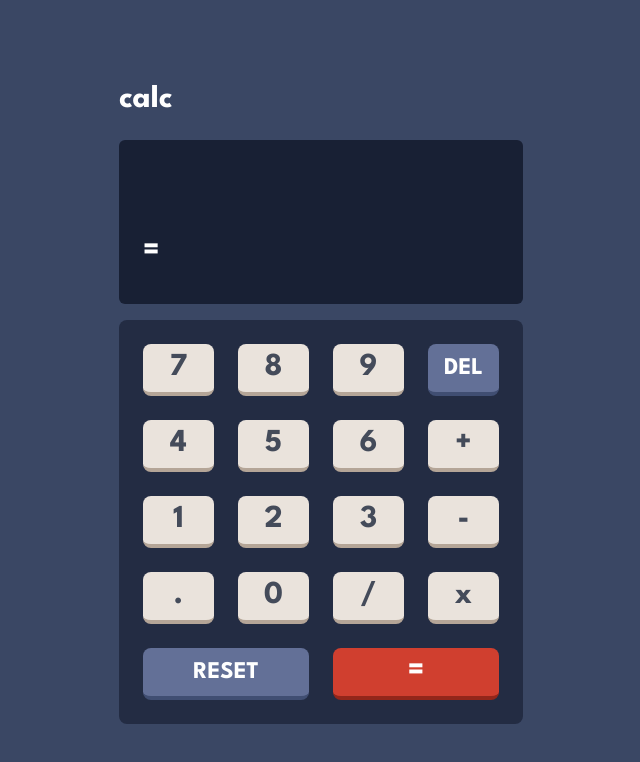
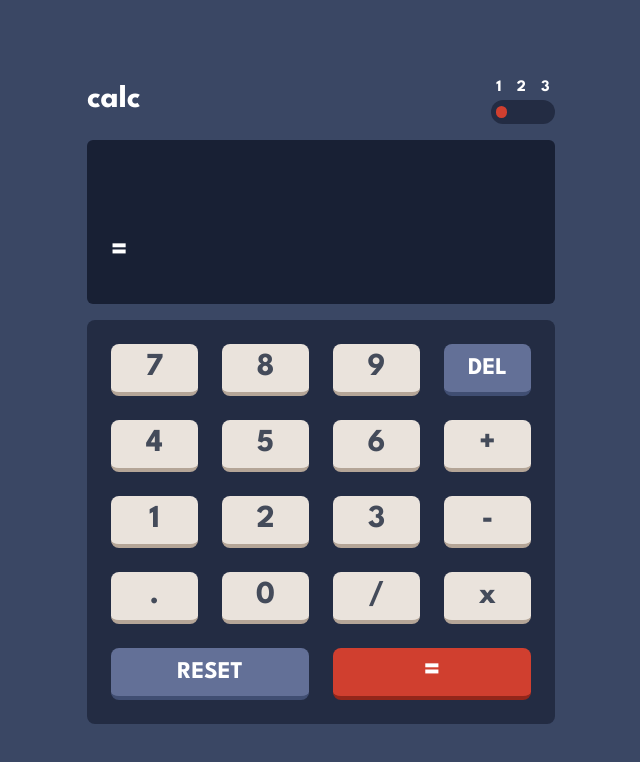
Before and after one commit to tientaidev/calculator, a website: page index.html in a window 1280 px wide. Shown: the whole page, without its empty margins (319-959 px from the left). Drawn offline with Linux system fonts and the light colour scheme.

Commit message:
Add color switch functionality

```diff
--- a/index.html
+++ b/index.html
@@ -1,17 +1,32 @@
 <!DOCTYPE html>
-<html class="bg-mainbg" lang="en">
+<html lang="en">
   <head>
     <meta charset="UTF-8" />
     <meta name="viewport" content="width=device-width, initial-scale=1.0" />
     <link href="./dist/output.css" rel="stylesheet" />
     <script src="index.js" defer></script>
+    <script src="themeSwitch.js" defer></script>
     <title>Calcualator</title>
   </head>
-  <body>
+  <body class="bg-mainBgBlue">
     <div class="flex items-center h-screen" role="main">
-      <div class="cal-container mx-auto">
-        <h1 class="text-white text-[32px] mb-4">calc</h1>
-        <div class="screen">
+      <div class="mx-auto" id="calculator">
+        <div class="flex flex-wrap justify-between mb-4">
+          <h1 class= "text-[32px] align-bottom">calc</h1>
+          <div class="w-16 h-12">
+            <div class="w-5/6 h-1/2 flex justify-between mx-auto">
+              <div>1</div>
+              <div>2</div>
+              <div>3</div>
+            </div>
+            <div class="bg-keyPadBgBlue rounded-xl w-full h-1/2 flex mx-auto">
+              <div class="h-full w-1/3 theme-switcher flex flex-wrap items-center content-center justify-center" id="theme-1"></div>
+              <div class="h-full w-1/3 theme-switcher flex flex-wrap items-center content-center justify-center" id="theme-2"></div>
+              <div class="h-full w-1/3 theme-switcher flex flex-wrap items-center content-center justify-center" id="theme-3"></div>
+            </div>
+          </div>
+        </div>
+        <div id="screen">
           <div id="equation-screen" class="h-10 m-3"></div>
 
           <p>
@@ -19,25 +34,25 @@
             <div id="result-screen" class="h-10 m-3"></div>
           </p>
         </div>
-        <div class="grid gap-6 grid-cols-4" id="buttons-container">
-          <button class="button orange-button number-button">7</button>
-          <button class="button orange-button number-button">8</button>
-          <button class="button orange-button number-button">9</button>
-          <button class="button blue-button" id="delete-button">DEL</button>
-          <button class="button orange-button number-button">4</button>
-          <button class="button orange-button number-button">5</button>
-          <button class="button orange-button number-button">6</button>
-          <button class="button orange-button operator-button">+</button>
-          <button class="button orange-button number-button">1</button>
-          <button class="button orange-button number-button">2</button>
-          <button class="button orange-button number-button">3</button>
-          <button class="button orange-button operator-button">-</button>
-          <button class="button orange-button number-button">.</button>
-          <button class="button orange-button number-button">0</button>
-          <button class="button orange-button operator-button">/</button>
-          <button class="button orange-button operator-button">x</button>
-          <button class="button blue-button col-span-2" id="reset-button">RESET</button>
-          <button class="button red-button col-span-2" id="result-button">=</button>
+        <div class="grid gap-6 grid-cols-4" id="keypad">
+          <button class="button number-button number-and-operator">7</button>
+          <button class="button number-button number-and-operator">8</button>
+          <button class="button number-button number-and-operator">9</button>
+          <button class="button delete-and-reset" id="delete-button">DEL</button>
+          <button class="button number-button number-and-operator">4</button>
+          <button class="button number-button number-and-operator">5</button>
+          <button class="button number-button number-and-operator">6</button>
+          <button class="button operator-button number-and-operator">+</button>
+          <button class="button number-button number-and-operator">1</button>
+          <button class="button number-button number-and-operator">2</button>
+          <button class="button number-button number-and-operator">3</button>
+          <button class="button operator-button number-and-operator">-</button>
+          <button class="button number-button number-and-operator">.</button>
+          <button class="button number-button number-and-operator">0</button>
+          <button class="button operator-button number-and-operator">/</button>
+          <button class="button operator-button number-and-operator">x</button>
+          <button class="button delete-and-reset col-span-2" id="reset-button">RESET</button>
+          <button class="button col-span-2" id="result-button">=</button>
         </div>
       </div>
     </div>
--- a/index.js
+++ b/index.js
@@ -106,14 +106,14 @@ function del() {
 
 numberButtons.forEach(button => {
   button.addEventListener('click', () => assignOperands(button.textContent));
-})
+});
 
 operatorButtons.forEach(button => {
   button.addEventListener('click', () => {
     assignOperator(button.textContent);
     evaluate();
   });
-})
+});
 
 resetButton.addEventListener('click', reset);
 evaluateButton.addEventListener('click', () => {
--- a/input.css
+++ b/input.css
@@ -11,27 +11,51 @@
 }
 
 @layer components {
-  #buttons-container {
-    @apply bg-keypadbg p-6 rounded-lg;
+  #keypad {
+    @apply p-6 rounded-lg;
   }
 
   .button {
-    @apply text-center text-darkbluetext rounded-lg text-[32px] border-b-4 px-4;
+    @apply text-center rounded-lg text-[32px] border-b-4 px-6;
+  }
+
+  .light-grayish-orange-button {
+    @apply bg-keyBgLightGrayishOrange text-textVeryDarkGrayishBlue border-b-keyShadowGrayishOrange active:bg-keyBgLightGrayishOrange active:border-b-keyShadowGrayishOrange hover:bg-keyShadowGrayishOrange hover:border-b-keyBgLightGrayishOrange;
+  }
+
+  .desaturated-dark-blue-button {
+    @apply bg-keyBgBlue border-b-keyShadowBlue text-textWhite text-2xl active:bg-keyShadowBlue active:border-b-keyBgBlue hover:bg-keyShadowBlue;
+  }
+
+  .red-button {
+    @apply bg-keyBgRed text-white border-b-keyShadowDarkRed active:bg-keyShadowDarkRed active:border-b-keyBgRed hover:bg-keyShadowDarkRed;
+  }
+
+  .dark-moderate-cyan-button {
+    @apply bg-keyBgDarkModerateCyan text-textWhite text-2xl border-b-keyShadowVeryDarkCyan active:bg-keyShadowVeryDarkCyan active:border-b-keyBgDarkModerateCyan hover:bg-keyShadowVeryDarkCyan;
   }
 
   .orange-button {
-    @apply bg-orangekeybg text-darkbluetext border-b-orangekeyshadow active:bg-orangekeyshadow active:border-b-orangekeybg;
+    @apply bg-keyBgOrange text-textWhite border-b-keyShadowDarkOrange active:bg-keyShadowDarkOrange active:border-b-keyBgOrange hover:bg-keyShadowDarkOrange;
   }
 
-  .blue-button {
-    @apply bg-bluekeybg text-white text-2xl border-b-bluekeyshadow active:bg-bluekeyshadow active:border-b-bluekeybg;
+  .light-grayish-yellow-button {
+    @apply bg-keyBgLightGrayishYellow text-textVeryDarkGrayishBlue border-b-keyShadowDarkGrayishOrange active:bg-keyShadowDarkGrayishOrange active:border-b-keyBgLightGrayishYellow hover:bg-keyShadowDarkGrayishOrange;
   }
 
-  .red-button {
-    @apply bg-redkeybg text-white border-b-redkeyshadow active:bg-redkeyshadow active:border-b-redkeybg;
+  .dark-violet-button {
+    @apply bg-keyBgDarkViolet text-textWhite border-b-keyShadowVividMagenta active:bg-keyShadowVividMagenta active:border-b-keyBgDarkViolet hover:bg-keyShadowVividMagenta;
   }
 
-  .screen {
-    @apply bg-screenbg text-white text-right p-6 rounded-md mb-4 text-[32px];
+  .pure-cyan-button {
+    @apply bg-keyBgPureCyan text-textWhite border-b-keyShadowSoftCyan active:bg-keyShadowSoftCyan active:border-b-keyBgPureCyan hover:bg-keyShadowSoftCyan;
+  }
+
+  .very-dark-violet-button {
+    @apply bg-keyBgVeryDarkViolet text-textWhite text-2xl border-b-keyShadowDarkMagenta active:bg-keyShadowDarkMagenta active:border-b-keyBgVeryDarkViolet hover:bg-keyShadowDarkMagenta;
+  }
+
+  #screen {
+    @apply text-right p-6 rounded-md mb-4 text-[32px];
   }
 }
--- /dev/null
+++ b/themeSwitch.js
@@ -0,0 +1,73 @@
+const theme1 = document.querySelector("#theme-1");
+const theme2 = document.querySelector("#theme-2");
+const theme3 = document.querySelector("#theme-3");
+
+const mainBackground = document.querySelector("body");
+const calculator = document.querySelector("#calculator");
+const screen = document.querySelector("#screen");
+const keypad = document.querySelector("#keypad");
+const numberAndOperatorButtons = document.querySelectorAll(".number-and-operator");
+const deleteAndResetButtons = document.querySelectorAll(".delete-and-reset");
+const resultButton = document.querySelector("#result-button");
+
+const mainBackgroundColors = ['bg-mainBgBlue', 'bg-mainBgLightGray', 'bg-mainBgVeryDarkViolet'];
+const calculatorTextColors = ['text-textWhite', 'text-textVeryDarkGrayishYellow', 'text-textLightYellow'];
+const screenBackgroundColors = ['bg-screenBgBlue', 'bg-screenBgVeryLightGray', 'bg-screenBgVeryDarkViolet'];
+const keyPadBackgroundColors = ['bg-keyPadBgBlue', 'bg-keyPadBgLightGray', 'bg-keyPadBgVeryDarkViolet'];
+const numberAndOperatorButtonColors = ['light-grayish-orange-button', 'light-grayish-yellow-button', 'dark-violet-button'];
+const numberAndOperatorTextColors = ['text-textVeryDarkGrayishBlue', 'text-textVeryDarkGrayishYellow', 'text-textLightYellow'];
+const deleteAndResetButtonColors = ['desaturated-dark-blue-button', 'dark-moderate-cyan-button', 'very-dark-violet-button'];
+const resultButtonColors = ['red-button', 'orange-button', 'pure-cyan-button'];
+const resultButtonTextColors = ['text-textWhite', 'text-textWhite', 'text-textVeryDarkBlue'];
+const toggleColors = ['bg-keyBgRed', 'bg-keyBgOrange', 'bg-keyBgPureCyan'];
+
+function resetColors() {
+  mainBackground.classList.remove(...mainBackgroundColors);
+  calculator.classList.remove(...calculatorTextColors);
+  screen.classList.remove(...screenBackgroundColors);
+  keypad.classList.remove(...keyPadBackgroundColors);
+  numberAndOperatorButtons.forEach(numberAndOperator => numberAndOperator.classList.remove(...numberAndOperatorButtonColors, ...numberAndOperatorTextColors));
+  deleteAndResetButtons.forEach(deleteAndResetButton => deleteAndResetButton.classList.remove(...deleteAndResetButtonColors));
+  resultButton.classList.remove(...resultButtonColors, ...resultButtonTextColors);
+}
+
+function applyColors(themeId) {
+  const index = themeId - 1;
+  mainBackground.classList.add(mainBackgroundColors[index]);
+  calculator.classList.add(calculatorTextColors[index]);
+  screen.classList.add(screenBackgroundColors[index]);
+  keypad.classList.add(keyPadBackgroundColors[index]);
+  numberAndOperatorButtons.forEach(numberAndOperator => numberAndOperator.classList.add(numberAndOperatorButtonColors[index], numberAndOperatorTextColors[index]));
+  deleteAndResetButtons.forEach(deleteAndResetButton => deleteAndResetButton.classList.add(deleteAndResetButtonColors[index]));
+  resultButton.classList.add(resultButtonColors[index], resultButtonTextColors[index]);
+}
+
+function toggleAppears(themeId) {
+  // animate circle moving
+  document.querySelectorAll(".toggle-circle").forEach(circle => circle.remove());
+  const circle = document.createElement('div');
+  circle.classList.add('w-1/2', 'h-1/2', 'rounded-full', toggleColors[themeId-1], 'toggle-circle');
+
+  resetColors();
+
+  switch (themeId) {
+    case 1:
+      theme1.append(circle);
+      break;
+    case 2:
+      theme2.append(circle);
+      break;
+    case 3:
+      theme3.append(circle);
+      break;
+    default:
+      break;
+  }
+
+  applyColors(themeId);
+}
+
+toggleAppears(1);
+theme1.addEventListener("click", () => toggleAppears(1));
+theme2.addEventListener("click", () => toggleAppears(2));
+theme3.addEventListener("click", () => toggleAppears(3));
```
Also changed, not shown: tailwind.config.js (+32 -13 lines), dist/output.css.
